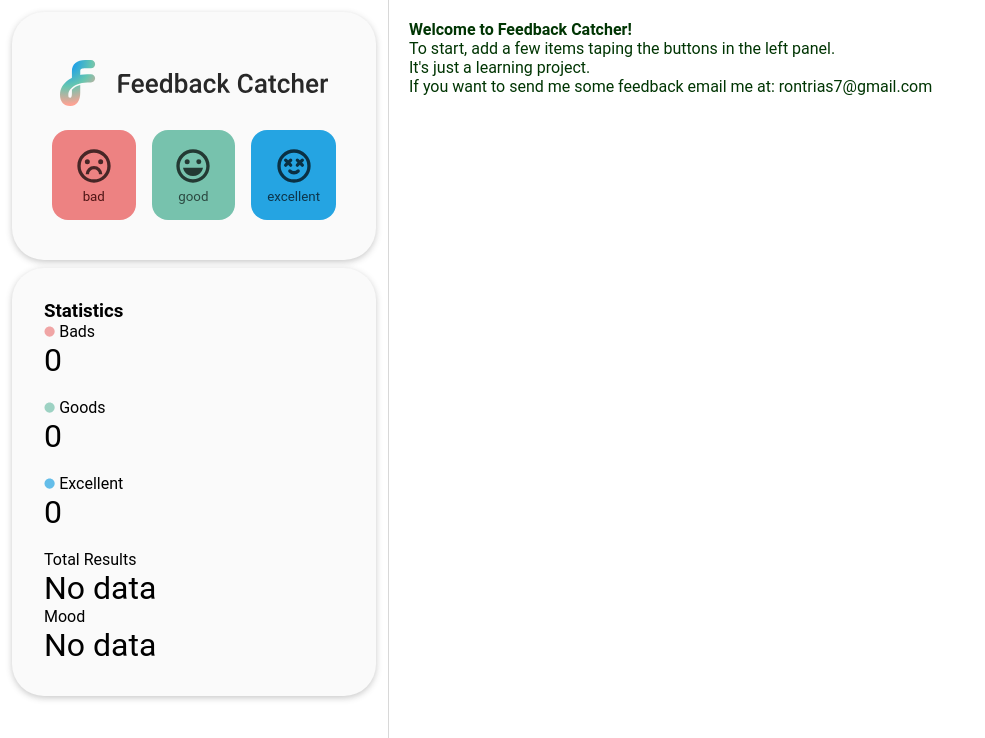
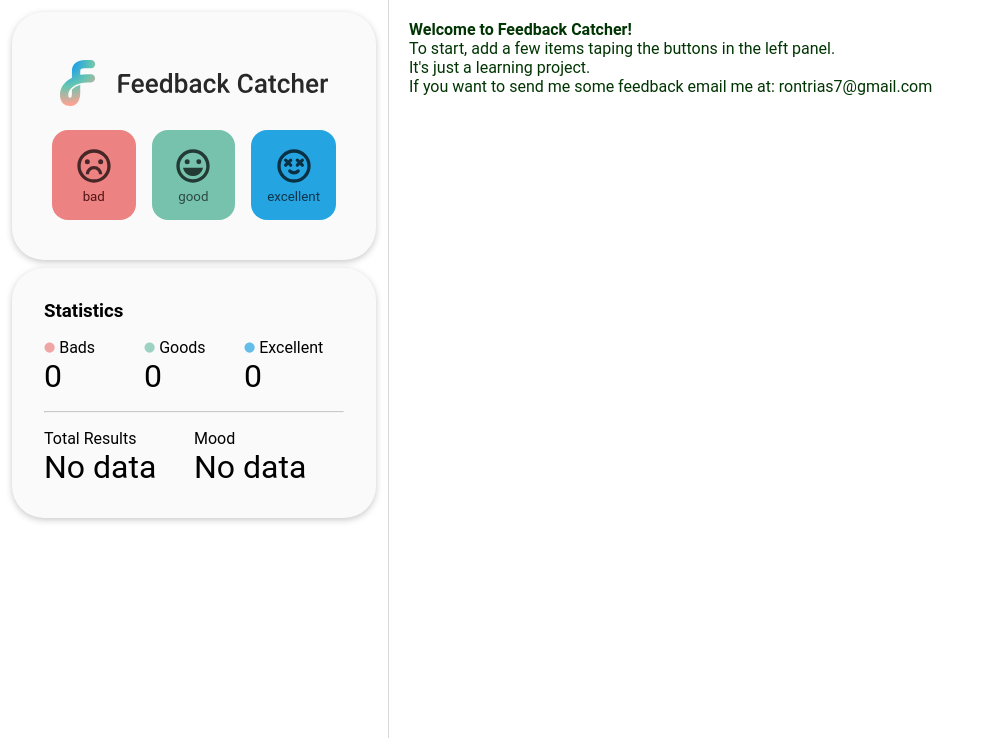
Before and after one commit to rontrias7/feedback-cartcher, a React (Create React App) app: page / in a window 1280 px wide. Shown: the top 738 px of the page, without its empty margins (0-985 px from the left). Built offline with nearby package versions, Linux system fonts and the light colour scheme.

Commit message:
minor bugs fixed

```diff
--- a/public/index.html
+++ b/public/index.html
@@ -9,6 +9,9 @@
       name="description"
       content="Feedback catcher Beta"
     />
+
+
+
     <link rel="apple-touch-icon" href="%PUBLIC_URL%/logo192.png" />
     <!--
       manifest.json provides metadata used when your web app is installed on a
--- a/src/App.js
+++ b/src/App.js
@@ -81,9 +81,7 @@ function App() {
       </section>
       <section className="history-area">
 
-
-
-        <DisplayHistory history={history} />
+      <DisplayHistory history={history} />
 
       </section>
 
@@ -100,9 +98,12 @@ const StatisticsContainer = ({results}) => {
 
     return (
       <div className="statistics-card">
-          <h3>Statistics</h3>
+          <h3 className="subtitle" >Statistics</h3>
           <Display  results={results}/>
-          <TotalAndAverage results={results} />
+          <hr className="divider" />
+          <div className='total-quant-stats'>
+            <TotalAndAverage results={results} />
+          </div>
       </div>
 
     );
@@ -117,13 +118,13 @@ const Display = ({results: {bad, good, excellent}}) =>{
 
 
   return(
-  <>
+  <div className="ind-quant-stats">
 
-    <p><IconContext.Provider value={{ className: "no-pointer bad-dot", size: "0.7em" }}><GiPlainCircle /></IconContext.Provider> Bads <br /> <span className="numbers">{bad}</span> <br/> <br/>
-    <IconContext.Provider value={{ className: "no-pointer good-dot", size: "0.7em" }}><GiPlainCircle /></IconContext.Provider> Goods <br /> <span className="numbers">{good}</span><br/> <br/>
-    <IconContext.Provider value={{ className: "no-pointer excellent-dot", size: "0.7em" }}><GiPlainCircle /></IconContext.Provider> Excellent <br /> <span className="numbers">{excellent}</span> <br/><br/></p>
+    <p><IconContext.Provider value={{ className: "no-pointer bad-dot", size: "0.7em" }}><GiPlainCircle /></IconContext.Provider> Bads <br /> <span className="numbers">{bad}</span></p>
+    <p><IconContext.Provider value={{ className: "no-pointer good-dot", size: "0.7em" }}><GiPlainCircle /></IconContext.Provider> Goods <br /> <span className="numbers">{good}</span></p>
+    <p><IconContext.Provider value={{ className: "no-pointer excellent-dot", size: "0.7em" }}><GiPlainCircle /></IconContext.Provider> Excellent <br /> <span className="numbers">{excellent}</span></p>
 
-  </>
+  </div>
 
   );
   }
@@ -182,13 +183,13 @@ const DisplayHistory = ({history}) => {
 
             case 'bad':
               console.log(`Bad added, id: ${index}`);
-              return  <span className="bad-pill pill somethingWrong" key={index} data-id={index} >Bad</span>;
+              return  <span className="bad-pill pill somethingWrong" key={index*3+5} data-id={index} >Bad</span>;
             case 'good':
               console.log(`Good added, id: ${index}`);
-              return <span className="good-pill pill appearIn" key={index} data-id={index} >Good</span>;
+              return <span className="good-pill pill appearIn" key={index*3+5} data-id={index} >Good</span>;
             case 'excellent':
               console.log(`Excellent added, id#: ${index}`);
-              return <span className="excellent-pill pill excellentMotion" key={index} data-id={index} >Excellent</span>;
+              return <span className="excellent-pill pill excellentMotion" key={index*3+5} data-id={index} >Excellent</span>;
             default:
               return 'this is empty';
 
--- a/src/app.scss
+++ b/src/app.scss
@@ -192,6 +192,8 @@ $excellent-txt: #0d354a;
 }
 
 
+
+
 // feedback buttons
 .button{
   grid-row: 2;
@@ -308,6 +310,31 @@ $excellent-txt: #0d354a;
   background-color: $excellent-back;
   color: $excellent-txt;
 
+
+
+}
+
+
+.ind-quant-stats {
+  display: grid;
+  grid-template-columns: repeat(3, 1fr);
+}
+
+.total-quant-stats {
+  display: grid;
+  grid-template-columns: repeat(2, 1fr);
+
+}
+
+
+.divider {
+
+  margin: 16px 0;
+  opacity: 0.5;
+}
+
+.subtitle {
+  margin: 0 0 16px 0;
 }
 
 
```
